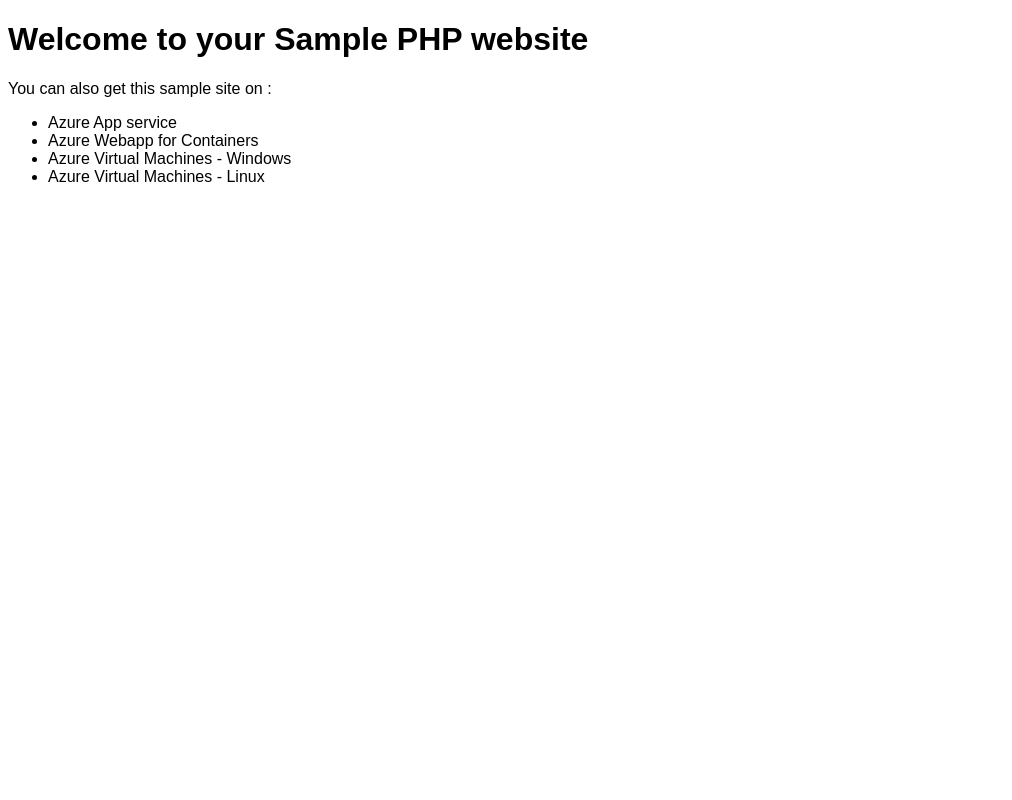
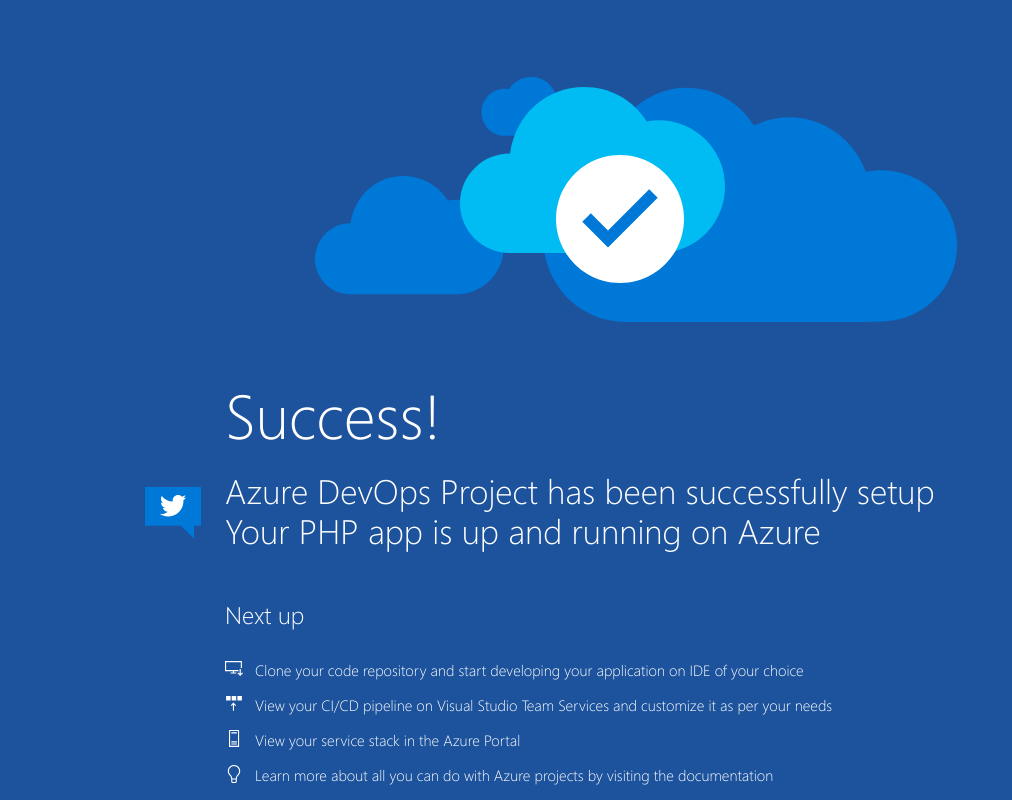
Before and after one commit to SherlineKh/phpwebappsample, a PHP site: page / in a window 1280 px wide. Shown: the whole page, without its empty margins (0-1012 px from the left). Run offline with PHP 8.4, Linux system fonts and the light colour scheme.

Commit message:
updated style

```diff
--- /dev/null
+++ b/css/site.css
@@ -0,0 +1,134 @@
+ html,
+        body {
+            height: 100%;
+            width: 100%;
+            padding: 0;
+            margin: 0;
+        }
+        @font-face{
+            font-family: "Segoe UI";
+            src: url('../fonts/segoeuil.ttf');
+        }
+        .main-container {
+            height: 100%;
+            width: 100%;
+            background-color: #1d539d;
+            color: white;
+            padding-top: 6%;
+            box-sizing: border-box;
+            overflow-y: auto;
+            overflow-x: hidden;
+            font-family: "Segoe UI";
+        }
+
+        .cloud-image {
+            width: 650px;
+            height: 250px;
+            padding-bottom: 50px;
+            margin: auto;
+        }
+
+        .success-text {
+            padding-bottom: 20px;
+            font-size: 62px;
+            line-height: 73px;
+        }
+
+        .description {
+            font-size: 34px;
+            line-height: 40px;
+        }
+
+        .next-steps-container {
+            padding-top: 50px;
+        }
+
+        .next-steps-header {
+            font-size: 24px;
+            line-height: 28px;
+            padding-bottom: 25px;
+        }
+
+        .next-steps-body {
+            display: flex;
+            flex-direction: column;
+        }
+
+        .step {
+            display: flex;
+            margin: 7px 0px;
+            font-size: 15px;
+            line-height: 21px;
+        }
+
+        .step-icon {
+            height: 20px;
+            width: 20px;
+            margin-right: 10px;
+        }
+
+		.step-text a {
+            color: white;
+			text-decoration: none;
+        }
+
+		.step-text a:hover {
+            color: white;
+			text-decoration:underline;
+        }
+
+        .content {
+            box-sizing: border-box;
+            min-width: 700px;
+            max-width: 830px;
+            position: relative;
+            margin: auto;
+        }
+
+        .tweet-container {
+            min-width: 30px;
+            min-height: 100px;
+            margin: 0 20px;
+            position: absolute;
+            left: -100px;
+            top: 110px;
+        }
+        .content-body{
+            min-width: 400px;
+        }
+
+        @media (max-width: 1024px) {
+            .main-container{
+                padding-top: 1%;
+            }
+            .cloud-image {
+                padding-bottom: 30px;
+            }
+            .next-steps-container {
+                padding-top: 30px;
+            }
+            .next-steps-header {
+                padding-bottom: 20px;
+            }
+            .success-text {
+                font-size: 50px;
+                line-height: 61px;
+                padding-bottom: 10px;
+            }
+            .description {
+                font-size: 26px;
+                line-height: 30px;
+            }
+
+            .step {
+                font-size: 12px;
+                line-height: 18px;
+            }
+            .tweet-container {
+                top: 80px;
+            }
+            .content{
+                max-width: 630px;
+                min-width: 630px;
+            }
+        }
--- a/index.php
+++ b/index.php
@@ -1,34 +1,66 @@
-<!doctype html>
-<html lang="en">
+<!Doctype html>
+<html>
+
 <head>
-<meta charset="utf-8">
-<title>Sample PHP website</title>
-<style type="text/css">* {font-family:arial, sans-serif;}</style>
+     <title>PHP Application</title>
+	 <link href="css/site.css" rel="stylesheet">
 </head>
+
 <body>
-<h1>
-<?php
-echo "Welcome to your Sample PHP website";
-?>
-</h1>
-<div id="content">
-	<p>You can also get this sample site on :</p>
-	<ul>
-	<?php
-	$services = array("Azure App service","Azure Webapp for Containers","Azure Virtual Machines - Windows", "Azure Virtual Machines - Linux");
-	$arrlength=count($services);
-	for($x=0;$x<$arrlength;$x++)
-	{
-	?>
-	<li>
-	<?php
-		echo $services[$x];
-	?>
-	</li>
-	<?php
-	}
-	?>
-	</ul>
-</div>
+<div class="main-container">
+        <div class="cloud-image">
+            <img src="img/successCloudNew.svg">
+        </div>
+        <div class="content">
+            <div class="tweet-container">
+            <a href="http://twitter.com/intent/tweet/?text=I%20just%20created%20a%20new%20PHP%20website%20on%20Azure%20using%20Azure%20DevOps%20Project&hashtags=AzureDevOpsProject%2CVSTS%20%40Azure%20%40VSTS">
+                <img src="img/tweetThis.svg" />
+            </a>
+        </div>
+            <div class="content-body">
+                <div class="success-text">Success!</div>
+                <div class="description line-1">
+				<?php
+				echo "Azure DevOps Project has been successfully setup";
+				?>
+				</div>
+                <div class="description line-2">
+				<?php
+				$appType = "PHP";
+				echo "Your " . $appType . " app is up and running on Azure";
+				?>
+				</div>
+                <div class="next-steps-container">
+                    <div class="next-steps-header">Next up</div>
+                    <div class="next-steps-body">
+                        <div class="step">
+                            <div class="step-icon">
+                                <img src="img/cloneWhite.svg">
+                            </div>
+                            <div class="step-text"><a href="https://go.microsoft.com/fwlink/?linkid=862409">Clone your code repository and start developing your application on IDE of your choice</a></div>
+                        </div>
+                        <div class="step">
+                            <div class="step-icon">
+                                <img src="img/deployWhite.svg">
+                            </div>
+                            <div class="step-text"><a href="https://go.microsoft.com/fwlink/?linkid=862410">View your CI/CD pipeline on Visual Studio Team Services and customize it as per your needs</a></div>
+                        </div>
+                        <div class="step">
+                            <div class="step-icon">
+                                <img src="img/stackWhite.svg">
+                            </div>
+                            <div class="step-text"><a href="http://portal.azure.com">View your service stack in the Azure Portal</a></div>
+                        </div>
+                        <div class="step">
+                            <div class="step-icon">
+                                <img src="img/lightbulbWhite.svg">
+                            </div>
+                            <div class="step-text"><a href="https://go.microsoft.com/fwlink/?linkid=862126">Learn more about all you can do with Azure projects by visiting the documentation</a></div>
+                        </div>
+                    </div>
+                </div>
+            </div>
+        </div>
+    </div>
 </body>
 </html>
```
Also changed, not shown: fonts/segoeuil.ttf (added), img/cloneWhite.svg (added), img/deployWhite.svg (added), img/lightbulbWhite.svg (added), img/stackWhite.svg (added), img/successCloudNew.svg (added), img/tweetThis.svg (added).
